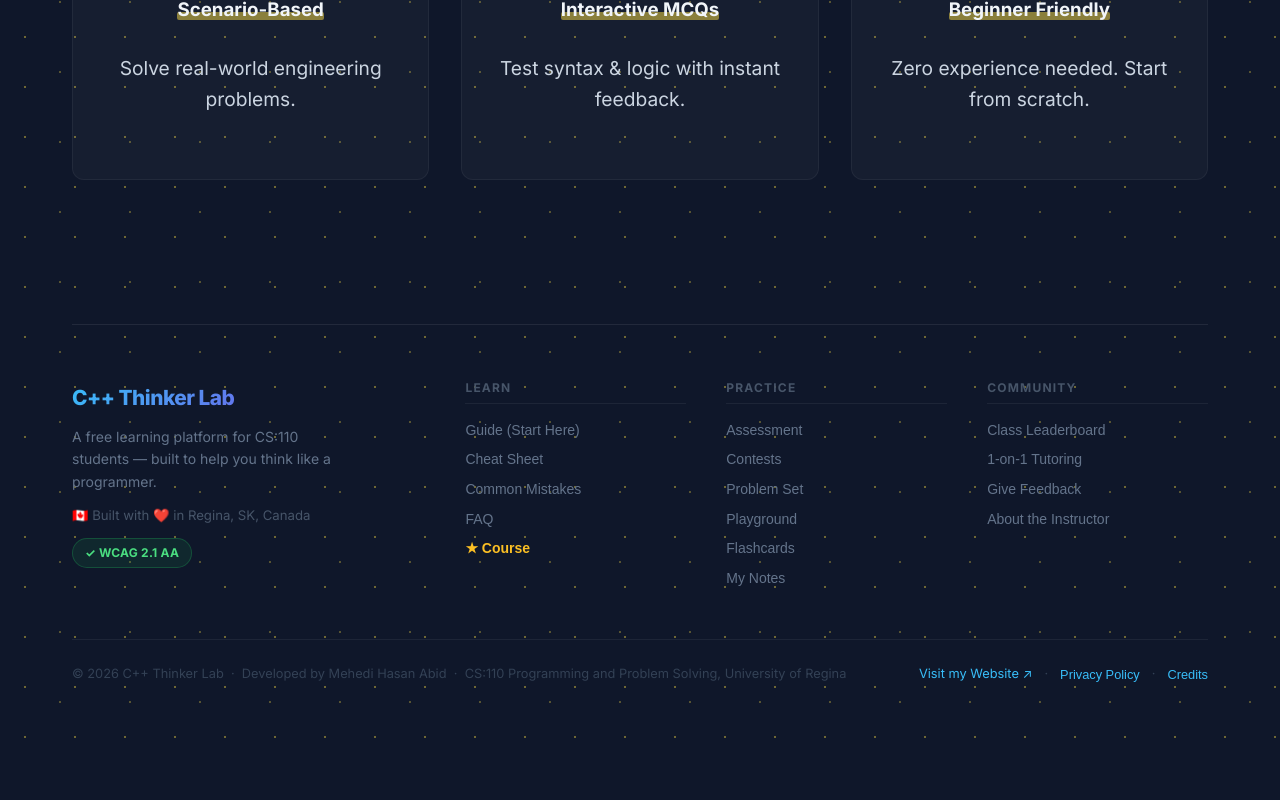
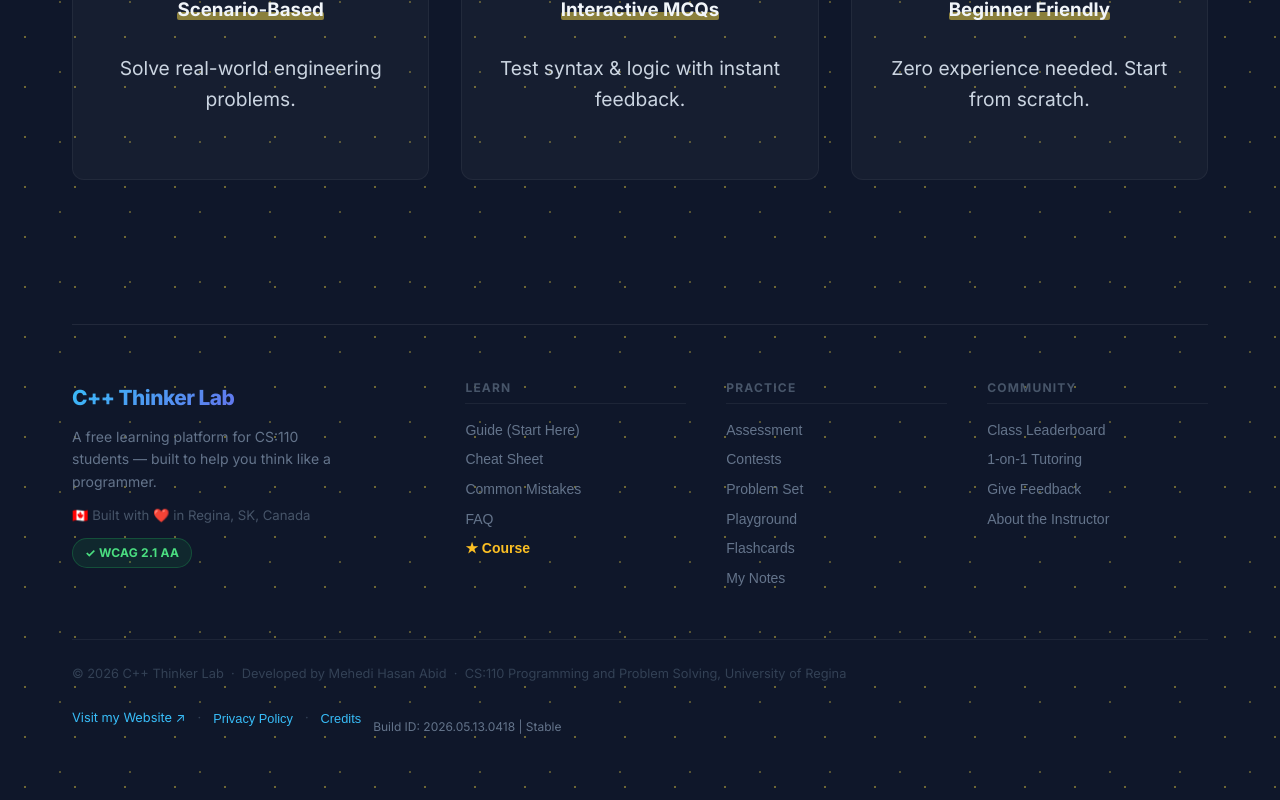
Before and after one commit to MH-1294/cpp-thinker-lab, a React (Vite) app: page /#home in a window 1280 px wide. Shown: the part 688-1488 px from the top of the page. Before the commit the page ends 1437 px from the top, so only its background shows below. Built offline with nearby package versions, Linux system fonts and the light colour scheme; no server answers.

Commit message:
Add build ID for deployment verification

```diff
--- a/src/App.jsx
+++ b/src/App.jsx
@@ -575,6 +575,9 @@ function App() {
             <button onClick={() => setCurrentView('legal-privacy')} style={{ background: 'none', border: 'none', color: 'var(--accent-color)', cursor: 'pointer', fontSize: 'inherit', padding: 0 }}>Privacy Policy</button>
             <span aria-hidden="true">·</span>
             <button onClick={() => setCurrentView('legal-credits')} style={{ background: 'none', border: 'none', color: 'var(--accent-color)', cursor: 'pointer', fontSize: 'inherit', padding: 0 }}>Credits</button>
+            <div style={{ color: '#64748b', fontSize: '0.75rem', marginTop: '1rem' }}>
+              Build ID: 2026.05.13.0418 | Stable
+            </div>
           </div>
         </div>
       </footer>
```
Also changed, not shown: 1 other file (tests, documents, lock files or other folders).
